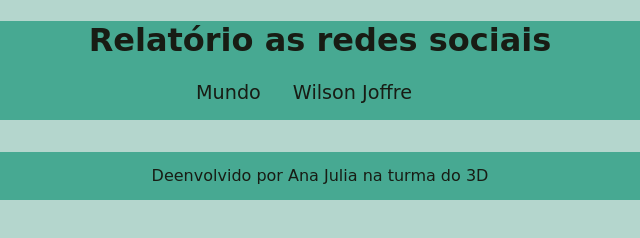
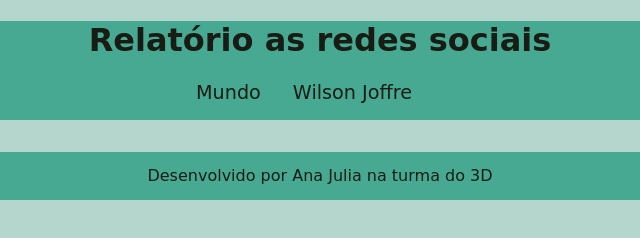
Before and after one commit to estudantealuraa/Redes-sociais-3D, a plain HTML site: page index.html in a window 1280 px wide. Shown: the full height of the page, 320-960 px from the left. Drawn offline with Linux system fonts and the light colour scheme; no server answers; a web font is replaced by a local one.

Commit message:
Update index.html

```diff
--- a/index.html
+++ b/index.html
@@ -20,7 +20,7 @@
         </section>
     </main>
     <footer>
-        <p> Deenvolvido por Ana Julia na turma do 3D</p>
+        <p> Desenvolvido por Ana Julia na turma do 3D</p>
     </footer>
     <script type="module" src="graficos/informacoesGlobais.js"></script>
 </body>
```
